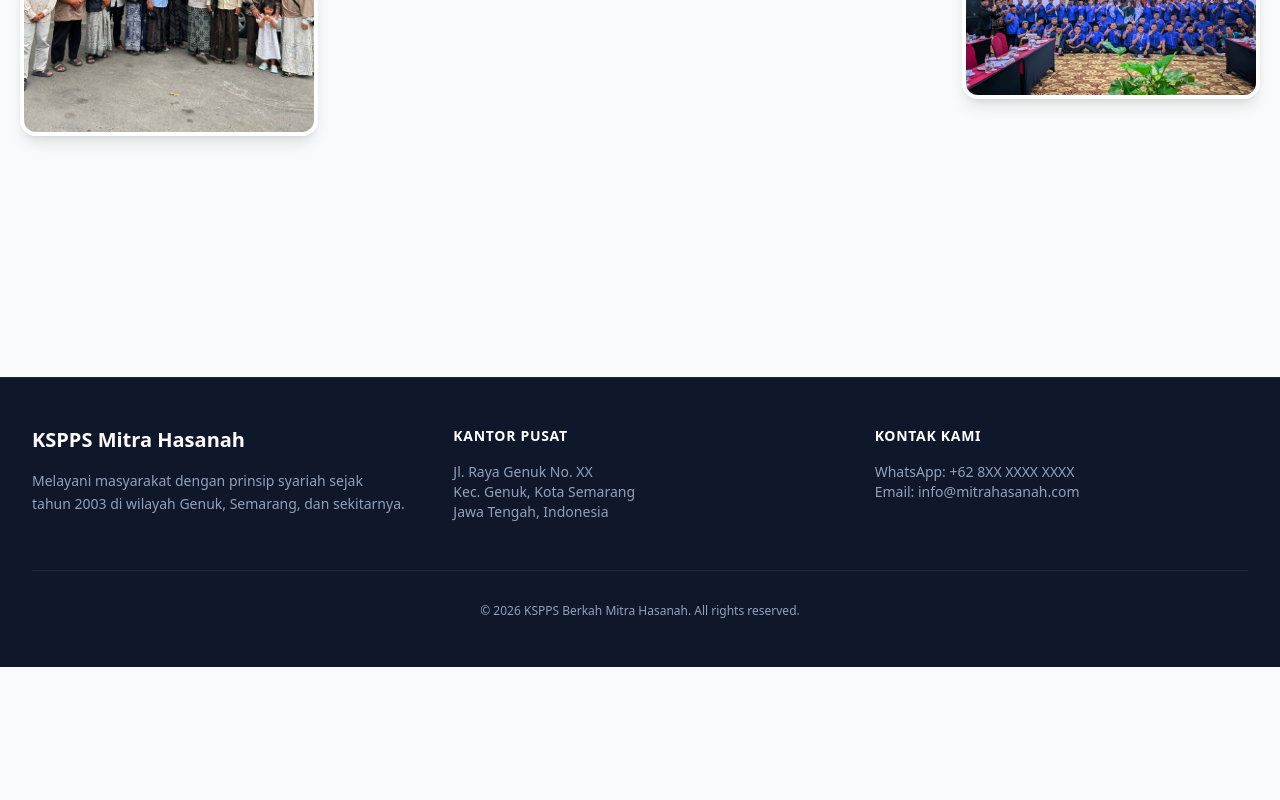
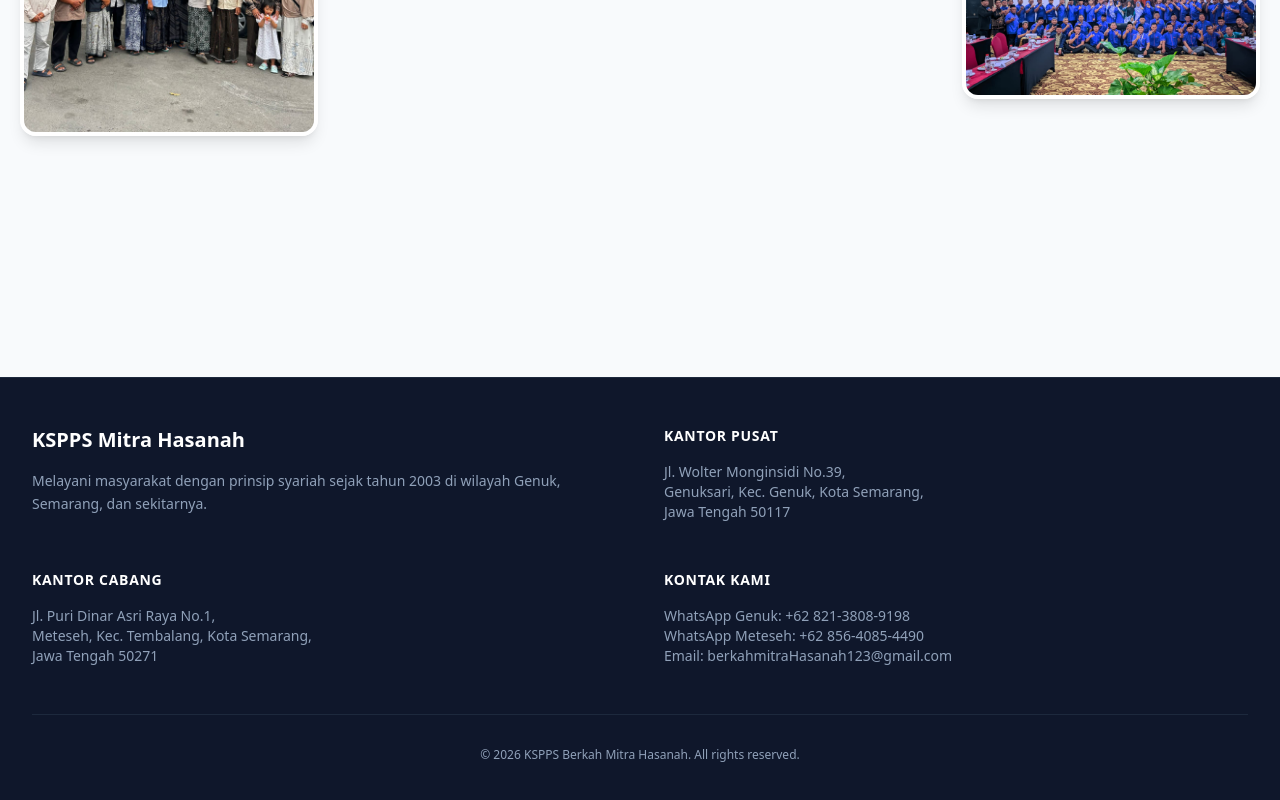
Before and after one commit to userrrrnn77/tugas-akhir-anak-usm, a React (Vite) app: page /galery in a window 1280 px wide. Shown: the part 504-1304 px from the top of the page. Before the commit the page ends 1171 px from the top, so only its background shows below. Built offline with nearby package versions, Linux system fonts and the light colour scheme.

Commit message:
updatedikitbrenjay

```diff
--- a/src/components/layout/Footer.tsx
+++ b/src/components/layout/Footer.tsx
@@ -5,7 +5,7 @@
   return (
     <footer className="bg-slate-900 text-slate-400 py-12 border-t border-slate-800">
       <Container>
-        <div className="grid grid-cols-1 md:grid-cols-3 gap-12 text-left">
+        <div className="grid grid-cols-1 md:grid-cols-2 gap-12 text-left">
           {/* Brand Info */}
           <div>
             <h3 className="text-white text-xl font-bold mb-4">
@@ -23,11 +23,24 @@
               Kantor Pusat
             </h4>
             <p className="text-sm">
-              Jl. Raya Genuk No. XX
+              Jl. Wolter Monginsidi No.39,
               <br />
-              Kec. Genuk, Kota Semarang
+              Genuksari, Kec. Genuk, Kota Semarang,
               <br />
-              Jawa Tengah, Indonesia
+              Jawa Tengah 50117
+            </p>
+          </div>
+
+          <div>
+            <h4 className="text-white font-bold mb-4 uppercase tracking-wider text-sm">
+              Kantor Cabang
+            </h4>
+            <p className="text-sm">
+              Jl. Puri Dinar Asri Raya No.1,
+              <br />
+              Meteseh, Kec. Tembalang, Kota Semarang,
+              <br />
+              Jawa Tengah 50271
             </p>
           </div>
 
@@ -36,8 +49,9 @@
             <h4 className="text-white font-bold mb-4 uppercase tracking-wider text-sm">
               Kontak Kami
             </h4>
-            <p className="text-sm">WhatsApp: +62 8XX XXXX XXXX</p>
-            <p className="text-sm">Email: info@mitrahasanah.com</p>
+            <p className="text-sm">WhatsApp Genuk: +62 821-3808-9198</p>
+            <p className="text-sm">WhatsApp Meteseh: +62 856-4085-4490</p>
+            <p className="text-sm">Email: berkahmitraHasanah123@gmail.com</p>
           </div>
         </div>
 
--- a/src/components/layout/Navbar.tsx
+++ b/src/components/layout/Navbar.tsx
@@ -37,7 +37,7 @@
                 alt=""
               />
             </div>
-            <span className="text-xl font-bold text-slate-900 dark:text-white hidden sm:block tracking-tighter">
+            <span className="text-xl font-bold text-slate-900 dark:text-white sm:block tracking-tighter">
               Mitra Hasanah
             </span>
           </NavLink>
--- a/src/index.css
+++ b/src/index.css
@@ -9,8 +9,10 @@
   --color-primary-200: #bbf7d0;
   --color-primary-500: #10b981;
   --color-primary-600: #059669;
+
+  /* Amber/Gold Palette */
   --color-secondary-500: #f59e0b;
-  --color-secondary-600: #d97706
+  --color-secondary-600: #d97706;
 
   /* Dark Palette */
   --color-dark-bg: #0f172a;
@@ -19,22 +21,64 @@
 }
 
 /* --- SOLUSI DARK MODE V4 --- */
-
-/* 1. Pakai variant-strategy di CSS v4 */
 @custom-variant dark (&:where(.dark, .dark *));
 
 @layer base {
   body {
-    /* Pake variable CSS biar otomatis, bgsd! */
-    background-color: var(--color-slate-50);
-    color: var(--color-slate-900);
+    background-color: #f8fafc;
+    /* Slate 50 */
+    color: #0f172a;
+    /* Slate 900 */
     transition: background-color 0.3s, color 0.3s;
   }
 
-  /* Ini cara v4 buat detect class .dark di <html> */
   .dark body {
     background-color: var(--color-dark-bg);
-    color: var(--color-slate-100);
+    color: #f1f5f9;
+    /* Slate 100 */
+  }
+
+  /* --- CUSTOM SCROLLBAR WIZARD MODE --- */
+
+  /* 1. Chrome, Safari, Edge */
+  ::-webkit-scrollbar {
+    width: 10px;
+  }
+
+  ::-webkit-scrollbar-track {
+    background: transparent;
+  }
+
+  /* LIGHT MODE: Secondary 600 (Gold/Amber) */
+  ::-webkit-scrollbar-thumb {
+    background-color: var(--color-secondary-600);
+    border-radius: 20px;
+    /* Efek Floating: Kasih border warna sama kayak BG body */
+    border: 2px solid #f8fafc;
+  }
+
+  ::-webkit-scrollbar-thumb:hover {
+    background-color: var(--color-secondary-500);
+  }
+
+  /* DARK MODE: Primary 600 (Emerald) */
+  .dark ::-webkit-scrollbar-thumb {
+    background-color: var(--color-primary-600);
+    border: 2px solid var(--color-dark-bg);
+  }
+
+  .dark ::-webkit-scrollbar-thumb:hover {
+    background-color: var(--color-primary-500);
+  }
+
+  /* 2. Firefox Support */
+  * {
+    scrollbar-width: thin;
+    scrollbar-color: var(--color-secondary-600) transparent;
+  }
+
+  .dark * {
+    scrollbar-color: var(--color-primary-600) transparent !important;
   }
 }
 
@@ -46,4 +90,9 @@
   .dark .glass-card {
     @apply bg-dark-card/90 border-dark-border;
   }
+
+  /* Custom Utility buat selection text biar ijo elit */
+  ::selection {
+    @apply bg-primary-500 text-white;
+  }
 }
--- a/src/pages/BaitulMaal.tsx
+++ b/src/pages/BaitulMaal.tsx
@@ -20,10 +20,11 @@
 
   return (
     <div className="py-24 bg-slate-50 dark:bg-slate-950 min-h-screen relative selection:bg-emerald-500 selection:text-white">
-        <Title>Mitra Hasanah | Baitul Maal</Title>
+      <Title>Mitra Hasanah | Baitul Maal</Title>
       <Container>
         {/* HEADER SECTION */}
-        <div className="max-w-4xl mb-24">
+
+        <div className="max-w-4xl mb-24 relative">
           <div className="flex items-center gap-3 mb-6">
             <div className="h-px w-12 bg-emerald-600"></div>
             <span className="text-emerald-600 font-black tracking-[0.3em] uppercase text-xs">
@@ -32,16 +33,27 @@
           </div>
           <h1 className="text-6xl md:text-8xl font-black text-slate-900 dark:text-white mb-8 tracking-tighter leading-[0.9] uppercase italic">
             Baitul Maal <br />
-            <span className="text-emerald-600 underline decoration-emerald-500/30">
+            <span className="text-secondary-500 dark:text-emerald-600 underline decoration-emerald-500/30">
               Hasanah.
             </span>
           </h1>
-          <p className="text-xl text-slate-600 dark:text-slate-400 max-w-2xl font-medium leading-relaxed border-l-4 border-emerald-500 pl-6">
-            Mengelola amanah Ziswaf dengan transparansi radikal dan penyaluran
-            yang presisi, menghadirkan senyum di setiap sudut kota.
-          </p>
+          {/* HEADER SECTION WRAPPER */}
+          <div className="flex flex-col md:flex-row md:items-end justify-between gap-8">
+            {/* DESKRIPSI UTAMA */}
+            <p className="text-xl text-slate-600 dark:text-slate-400 max-w-2xl font-medium leading-relaxed border-l-4 border-emerald-500 pl-6">
+              Mengelola amanah Ziswaf dengan transparansi radikal dan penyaluran
+              yang presisi, menghadirkan senyum di setiap sudut kota.
+            </p>
+
+            {/* SLOGAN - MENJOROK KE KANAN (DESKTOP) / DI BAWAH (MOBILE) */}
+            <div className="md:text-right md:max-w-62.5">
+              <span className="block text-[12px] md:text-[16px] font-black text-secondary-500 uppercase tracking-[0.3em] italic leading-relaxed dark:text-primary-600">
+                "Melahirkan Amal Sholeh <br className="hidden md:block" />{" "}
+                disetiap peristiwa"
+              </span>
+            </div>
+          </div>
         </div>
-
         {/* PROGRAMS LIST */}
         <div className="space-y-40">
           {BAITUL_MAAL_PROGRAMS.map((program, index) => (
--- a/src/pages/Home.tsx
+++ b/src/pages/Home.tsx
@@ -53,11 +53,21 @@
                   index === activeSlide ? "opacity-100" : "opacity-0"
                 }`}>
                 <img
-                // bre ini dia mau cao
                   src={slide.image}
                   alt={slide.title}
                   className="w-full h-full object-cover"
                 />
+
+                {/* OVERLAY TEKS & SLOGAN PERUSAHAAN */}
+                <div className="absolute inset-0 bg-linear-to-t from-slate-950/80 via-transparent to-transparent flex flex-col justify-end p-12 md:p-20">
+                  <h1 className="text-4xl md:text-6xl font-black text-white uppercase italic tracking-tighter mb-4 leading-none">
+                    {slide.title}
+                  </h1>
+                  {/* INI SLOGANNYA, BRE! */}
+                  <p className="text-emerald-400 font-bold text-lg md:text-xl uppercase tracking-[0.2em] italic">
+                    Kspps Mitra usaha umat, cepat mudah, amanah, dan fleksibel
+                  </p>
+                </div>
               </div>
             ))}
 
```
